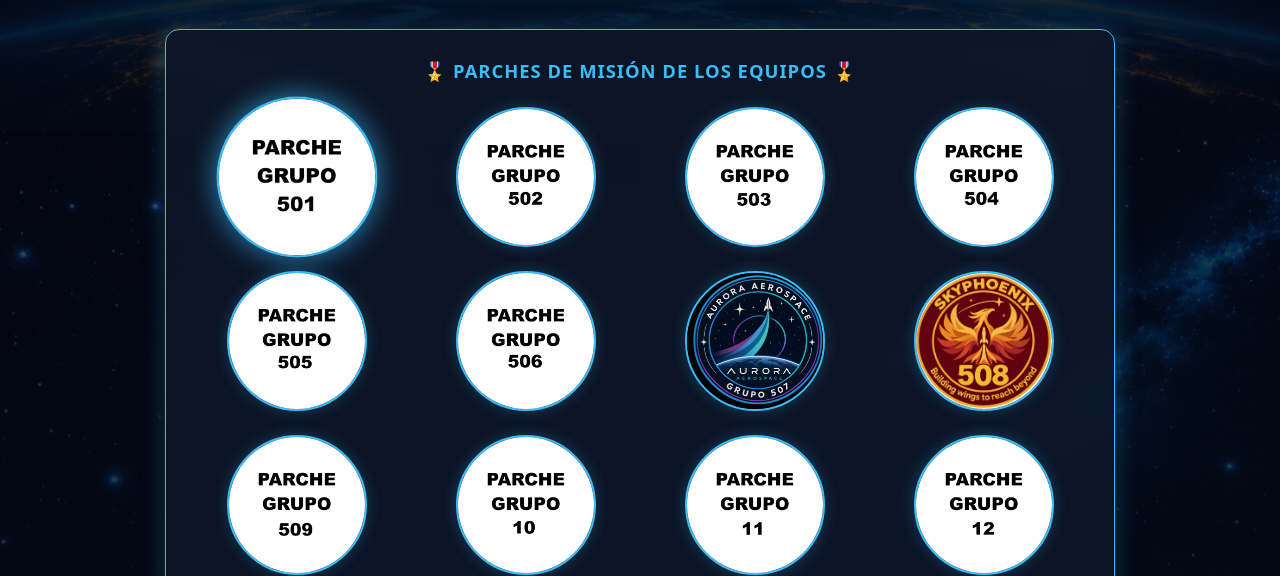
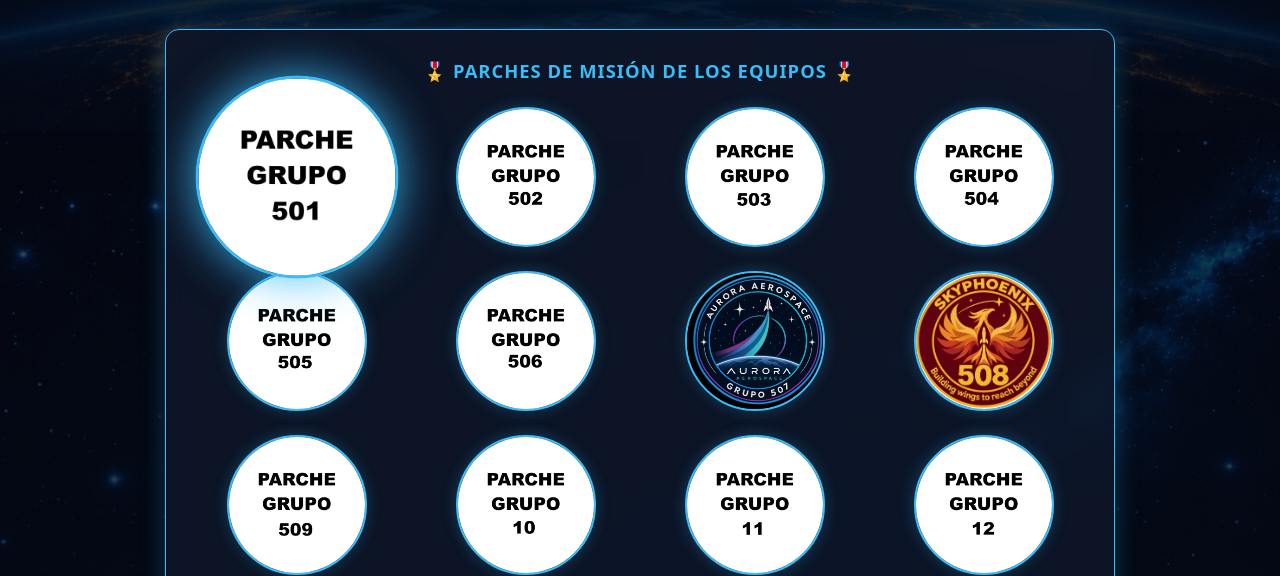
Before and after one commit to JLHenriquez26/Tabla---Cohetes-Finales, a plain HTML site: page index.html in a window 1280 px wide. In both pictures the pointer is over the element 296 px from the left and 845 px from the top of the page. Shown: the part 669-1245 px from the top of the page. Drawn offline with Linux system fonts and the light colour scheme; no server answers.

Commit message:
Update index.html

```diff
--- a/index.html
+++ b/index.html
@@ -198,6 +198,7 @@
         }
 
         .patch-item {
+            position: relative;
             width: 140px;
             height: 140px;
             border-radius: 50%;
@@ -208,22 +209,21 @@
             overflow: hidden;
             background: rgba(15, 23, 42, 0.6);
             box-shadow: 0 0 15px rgba(56, 189, 248, 0.25);
-            /* Transición fluida para el tamaño, posición y brillo */
-            transition: transform 0.3s cubic-bezier(0.4, 0, 0.2, 1), box-shadow 0.3s ease;
+            transition: transform 0.3s cubic-bezier(0.34, 1.56, 0.64, 1), box-shadow 0.3s ease;
             z-index: 1;
+            cursor: pointer;
         }
 
         .patch-item:hover {
-            transform: scale(1.15); /* Aumenta un 15% su tamaño al pasar el cursor */
-            box-shadow: 0 0 25px rgba(56, 189, 248, 0.7);
-            z-index: 10; /* Asegura que el parche flotante quede por encima de los vecinos */
+            transform: scale(1.45);
+            box-shadow: 0 0 32px rgba(56, 189, 248, 0.9);
+            z-index: 20;
         }
 
         .patch-item img {
             width: 100%;
             height: 100%;
             object-fit: cover;
-            transition: transform 0.3s ease;
         }
 
         @media (max-width: 680px) {
@@ -240,6 +240,9 @@
             .patch-item {
                 width: 120px;
                 height: 120px;
+            }
+            .patch-item:hover {
+                transform: scale(1.3);
             }
         }
 
@@ -628,7 +631,7 @@
                 else if (item.pos === 2) badge = `<span class="pos-badge pos-2">🥈 2</span>`;
                 else if (item.pos === 3) badge = `<span class="pos-badge pos-3">🥉 3</span>`;
 
-                `
+                return `
                     <tr>
                         <td style="text-align: center;">${badge}</td>
                         <td>${item.group || '-'}</td>
```
